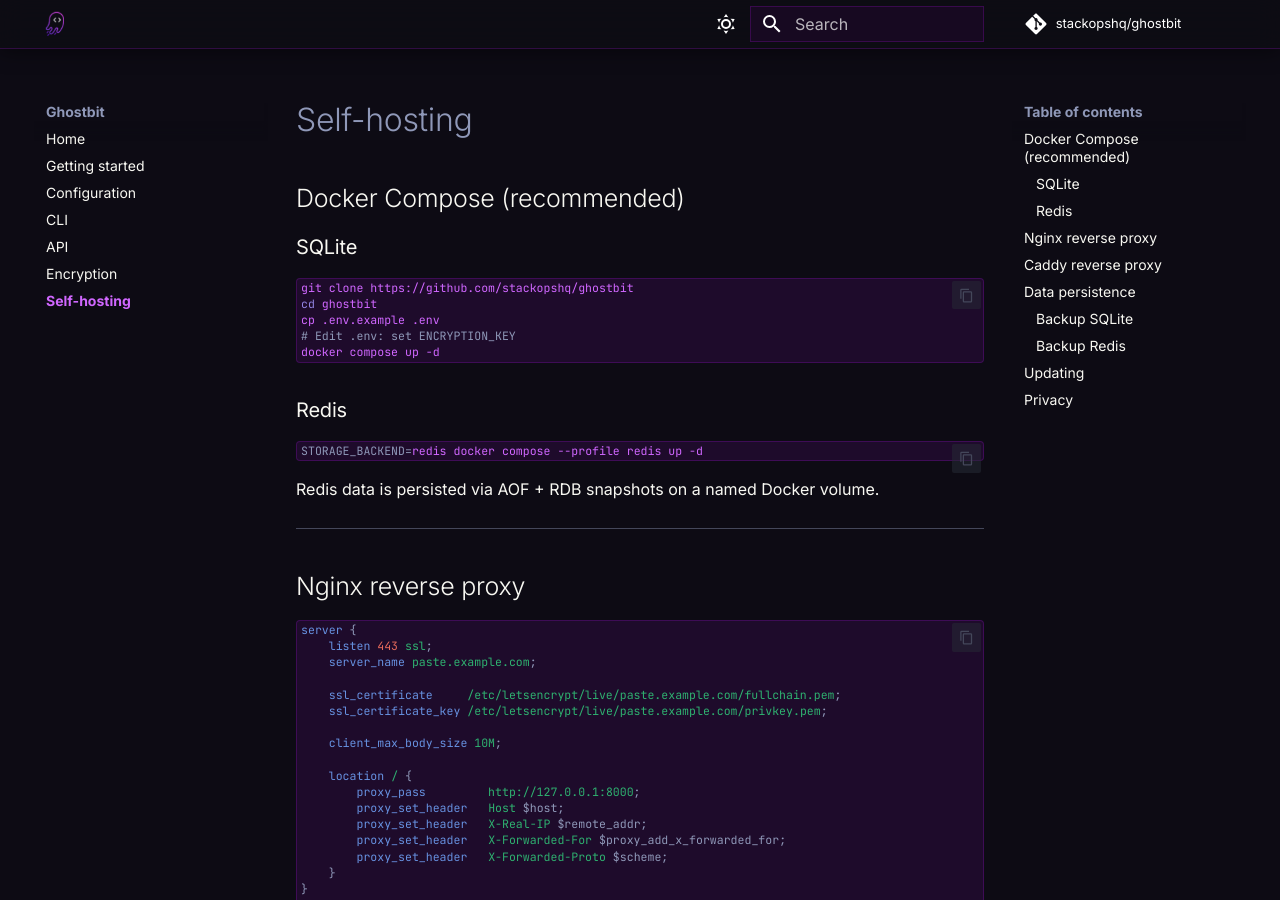
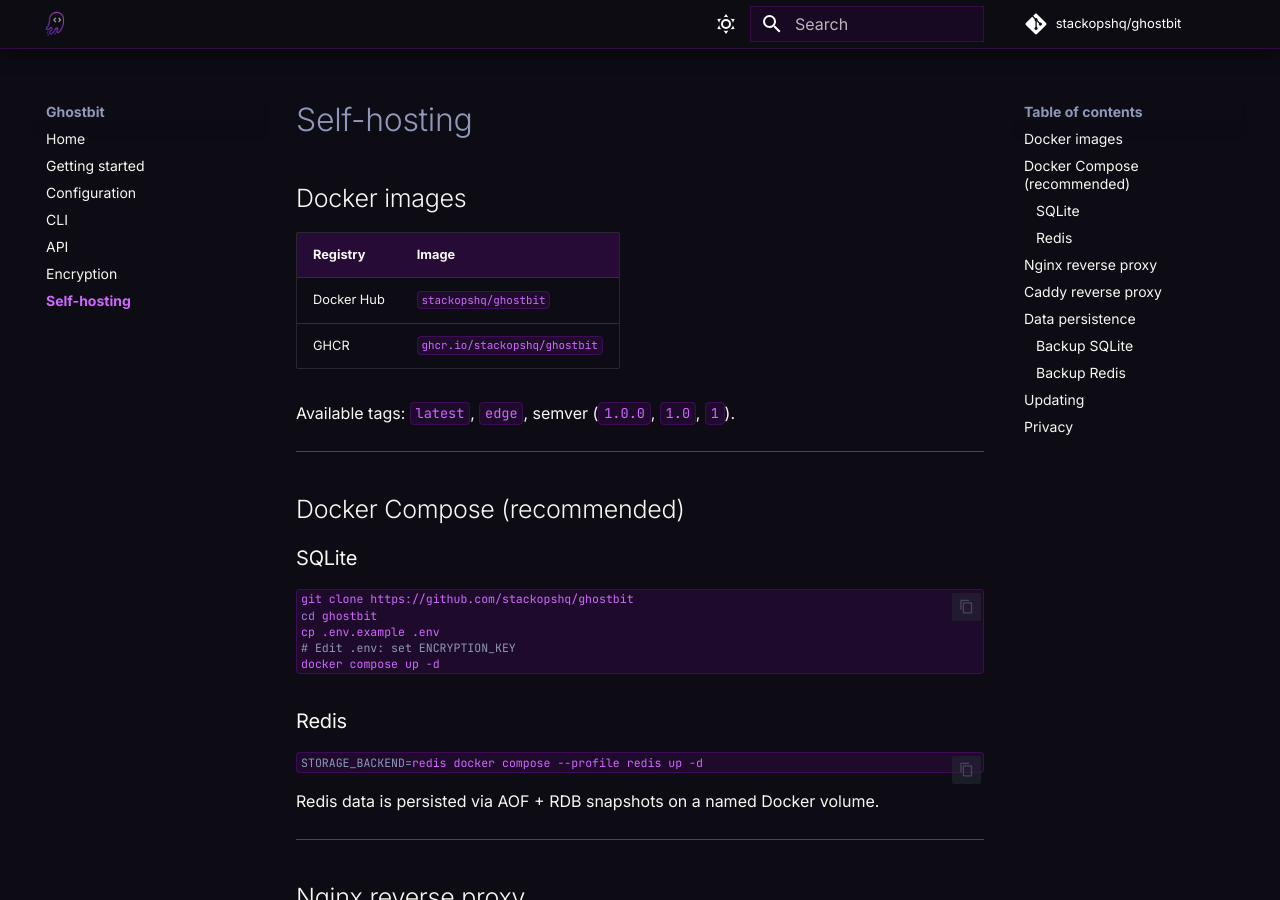
Before and after one commit to stackopshq/ghostbit, an MkDocs documentation site: the page built from docs/self-hosting.md, in a window 1280 px wide and 900 px high. Built offline with MkDocs 1.6.1 and Material for MkDocs 9.7.7, drawn with Linux system fonts in a browser that asks for light colours; comment, search, counter and statistics services are not loaded.

Commit message:
Add Docker Hub registry links to README and docs

```diff
--- a/docs/self-hosting.md
+++ b/docs/self-hosting.md
@@ -1,4 +1,15 @@
 # Self-hosting
+
+## Docker images
+
+| Registry | Image |
+|----------|-------|
+| Docker Hub | [`stackopshq/ghostbit`](https://hub.docker.com/r/stackopshq/ghostbit) |
+| GHCR | `ghcr.io/stackopshq/ghostbit` |
+
+Available tags: `latest`, `edge`, semver (`1.0.0`, `1.0`, `1`).
+
+---
 
 ## Docker Compose (recommended)
 
```
Also changed, not shown: README.md (+5 -0 lines), docs/getting-started.md (+7 -0 lines).
